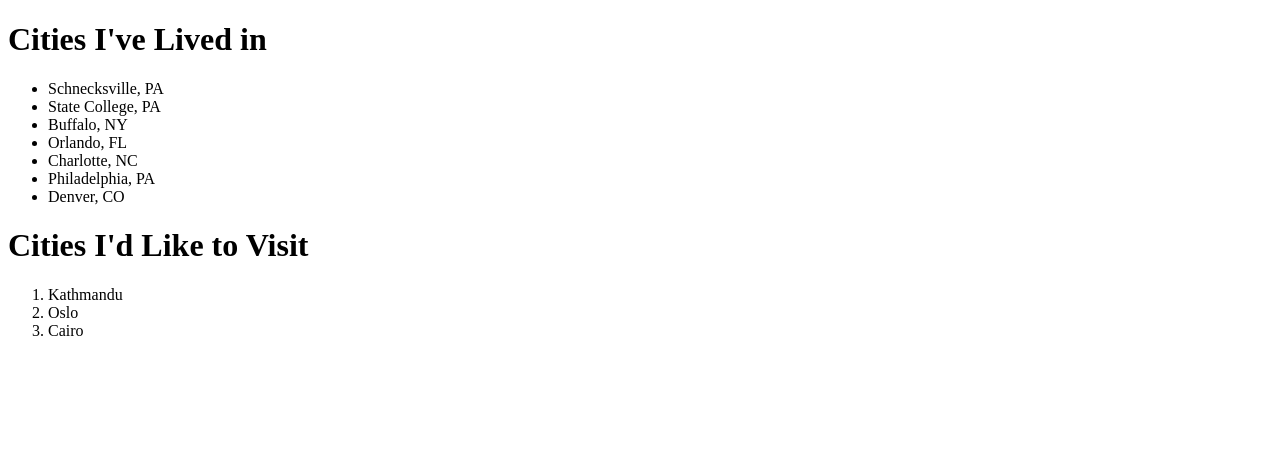
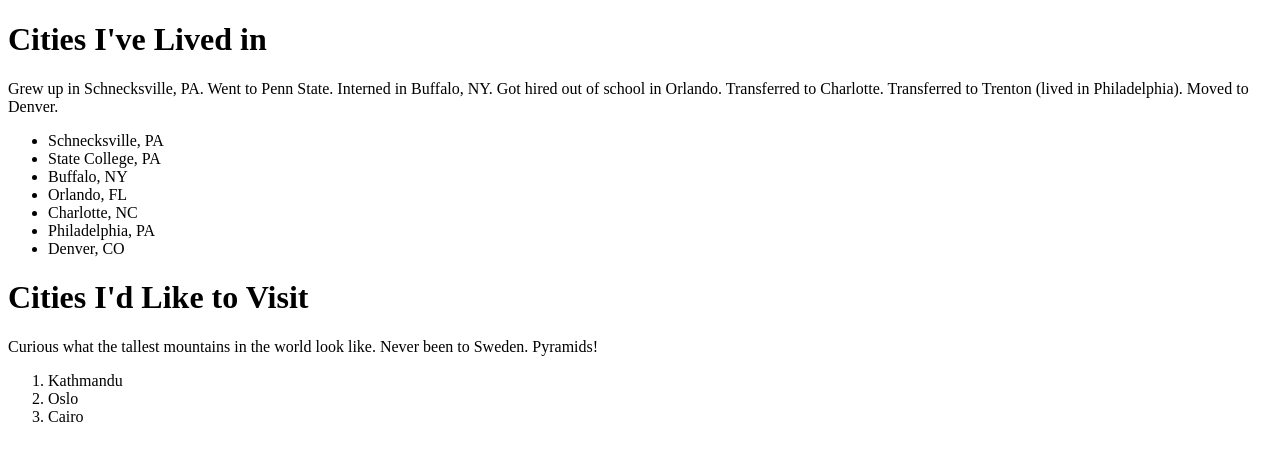
Before and after one commit to wjohnson1000/tableassignment2, a plain HTML site: page index.html in a window 1280 px wide. Drawn offline with Linux system fonts and the light colour scheme.

Commit message:
added descriptions

```diff
--- a/index.html
+++ b/index.html
@@ -6,6 +6,7 @@
   </head>
   <body>
 <h1>Cities I've Lived in</h1>
+  <p>Grew up in Schnecksville, PA. Went to Penn State. Interned in Buffalo, NY. Got hired out of school in Orlando.  Transferred to Charlotte. Transferred to Trenton (lived in Philadelphia). Moved to Denver.</p>
 	<ul>
 	<li>Schnecksville, PA</li>
 	<li>State College, PA</li>
@@ -16,6 +17,7 @@
 	<li>Denver, CO</li>
 	</ul>
 <h1>Cities I'd Like to Visit</h1>
+  <p>Curious what the tallest mountains in the world look like.  Never been to Sweden. Pyramids!</p>
 	<ol>
 		<li>Kathmandu</li>
 		<li>Oslo</li>
```
